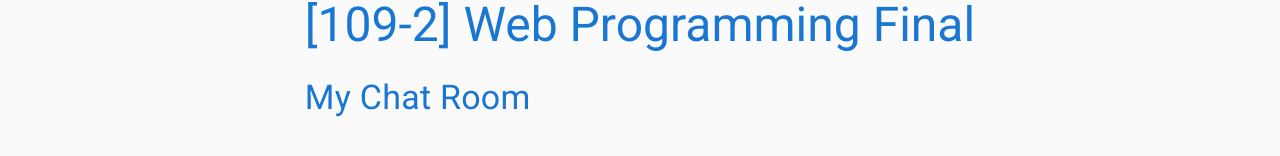
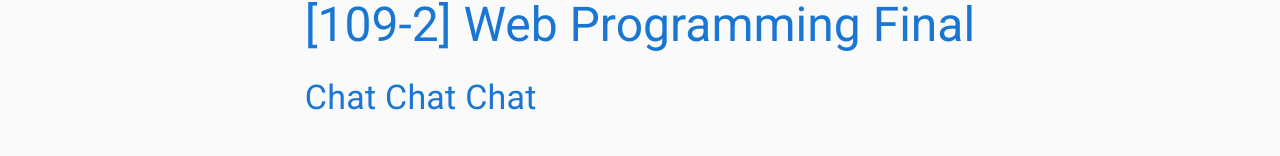
Before and after one commit to KevinShih2000/wp1092-final, a React (Create React App) app in the folder final/frontend/: page / in a window 1280 px wide. Shown: the part 394-550 px from the top of the page. Built offline with nearby package versions, Linux system fonts and the light colour scheme; no server answers.

Commit message:
add title

```diff
--- a/final/frontend/src/components/LandingPage.js
+++ b/final/frontend/src/components/LandingPage.js
@@ -114,7 +114,7 @@ function LandingPage(props) {
                             [109-2] Web Programming Final
                         </Typography>
                         <Typography variant="h4" className={ classes.subTitle }>
-                            My Chat Room
+                            Chat Chat Chat
                         </Typography>
                     </Grid>
                 </Grid>
```
